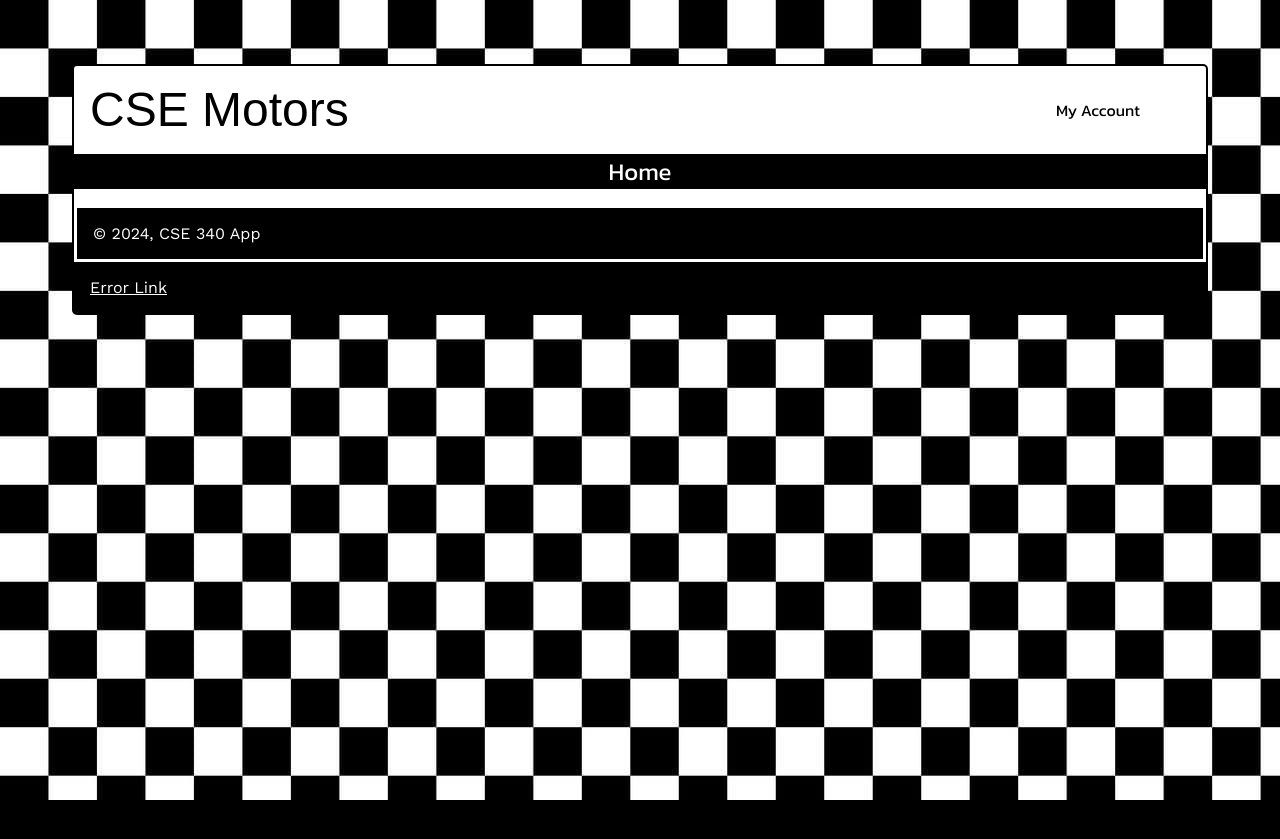
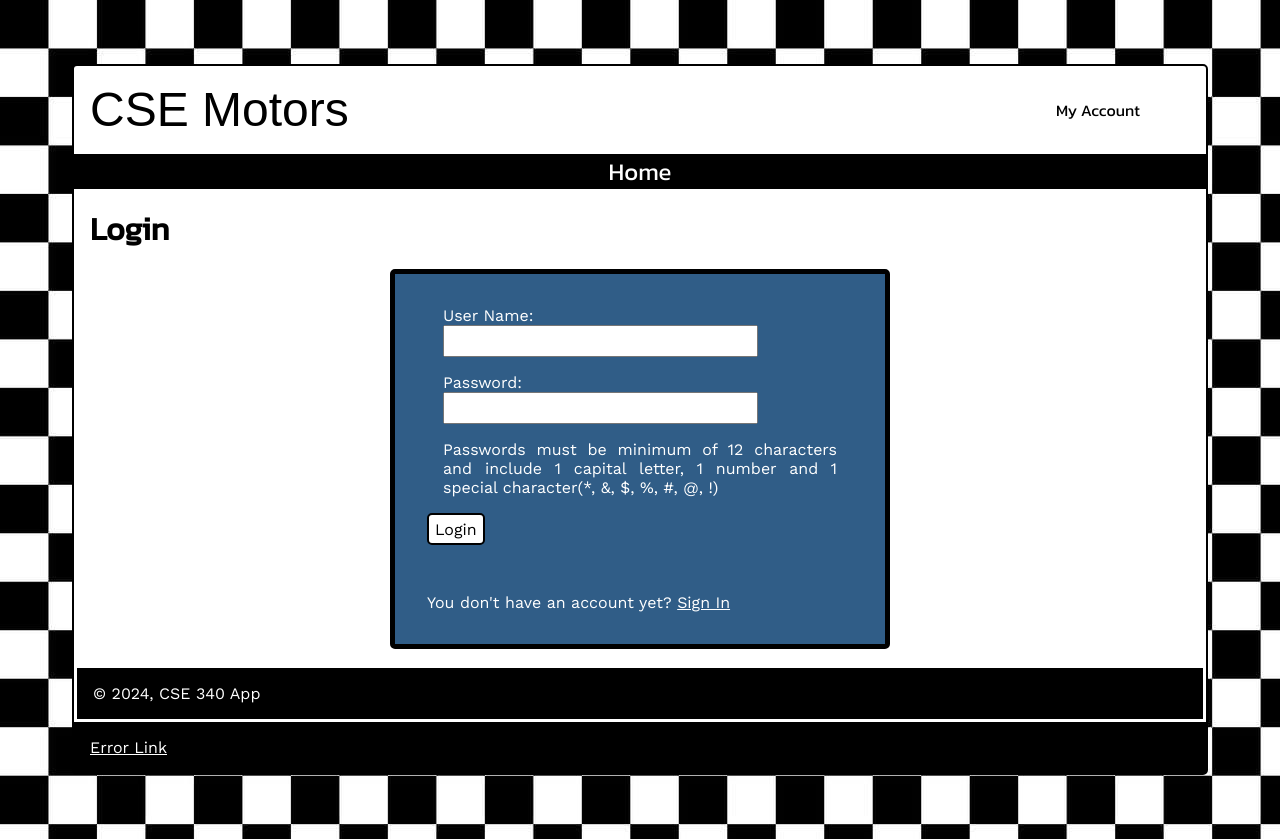
Before and after one commit to galiciaabraham/cse340, a Node server app: page /account/login in a window 1280 px wide. Before the commit the page ends 800 px from the top, so only its background shows below. Run offline with Node 20, Linux system fonts and the light colour scheme; data that the repository does not hold is empty; some libraries are stand-ins or nearby versions; some web fonts are replaced.

Commit message:
fixed styling for login page

```diff
--- a/public/css/styles.css
+++ b/public/css/styles.css
@@ -321,6 +321,79 @@ footer a {
   width: 70%;
 }
 
+/*Login Page style*/
+.login-page-title {
+  margin: 1rem;
+  font-family: 'Kanit', 'sans-serif';
+  font-size: 2rem;
+}
+
+.login-box {
+  margin: 0 auto;
+  background-color: rgb(48, 93, 135);
+  border-radius: 5px;
+  border: 5px solid black;
+  max-width: 500px;
+
+}
+
+form {
+  margin: 2rem;
+}
+
+label {
+  display: block;
+  font-size: 1rem;
+  font-family: 'Work Sans', 'sans-serif';
+  margin: 1rem;
+  color: white;
+}
+
+input {
+  width: 80%;
+  height: 2rem;
+  font-size: 1rem;
+  font-family: 'Work Sans', 'sans-serif';
+}
+
+form p {
+  font-size: 1rem;
+  font-family: 'Work Sans', 'sans-serif';
+  margin: 1rem;
+  color: white;
+}
+
+.login-box p {
+  font-size: 1rem;
+  font-family: 'Work Sans', 'sans-serif';
+  margin: 1rem;
+  color: white;
+  text-align: justify;
+}
+
+.login-box a {
+  font-size: 1rem;
+  font-family: 'Work Sans', 'sans-serif';
+  color: white;
+}
+
+.login-button {
+  height: 2rem;
+  font-size: 1rem;
+  font-family: 'Work Sans', 'sans-serif';
+  background-color: white;
+  color: black;
+  border-radius: 5px;
+  border: 2px solid black;
+}
+
+.no-registration {
+  padding: 1rem;
+}
+
+.login-wrapper {
+  margin: 1rem;
+}
 /*LARGE VIEW STYLING*/
 
 @media screen and (min-width: 700px) {
@@ -378,4 +451,16 @@ body {
   grid-column: 2/3;
 }
 
+.login-button:hover {
+  background-color: black;
+  color: white;
 }
+
+.login-box {
+  width: 50%;
+  min-width: 300px;
+  margin:  auto;
+}
+
+
+}
--- a/views/account/login.ejs
+++ b/views/account/login.ejs
@@ -0,0 +1,19 @@
+<h1 class="login-page-title"><%= title %></h1>
+<%- messages() %>
+<div class="login-wrapper">
+    <div class="login-box">
+        <form action="submit">
+            <label for="account_email">
+                User Name:
+                <input type="email" name="account_email" required>
+            </label>
+            <label for="account_password">
+                Password:
+                <input type="password" name="account_password" required>
+            </label>
+            <p>Passwords must be minimum of 12 characters and include 1 capital letter, 1 number and 1 special character(*, &, $, %, #, @, !)</p>
+            <button type="submit" class="login-button">Login</button>
+        </form>
+        <p class="no-registration">You don't have an account yet? <a class="register" href="#">Sign In</a></p>
+    </div>
+</div>
```
Also changed, not shown: database/db-sql-code.sql (+42 -0 lines).
